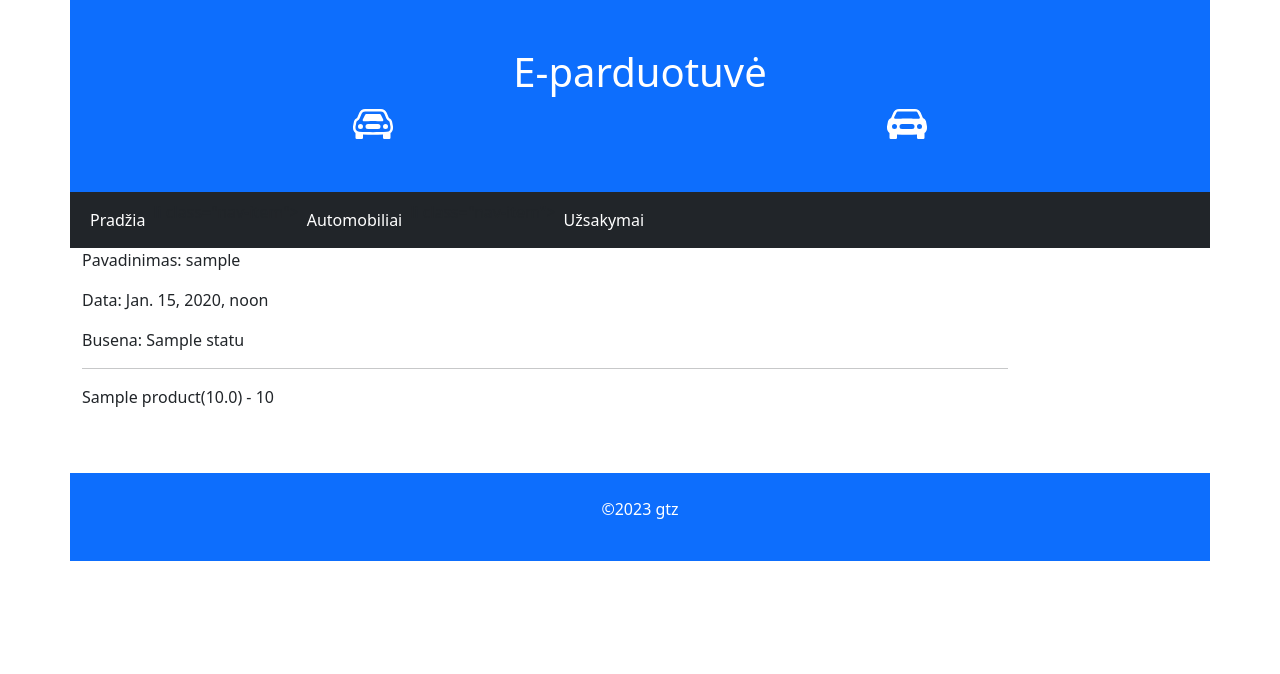
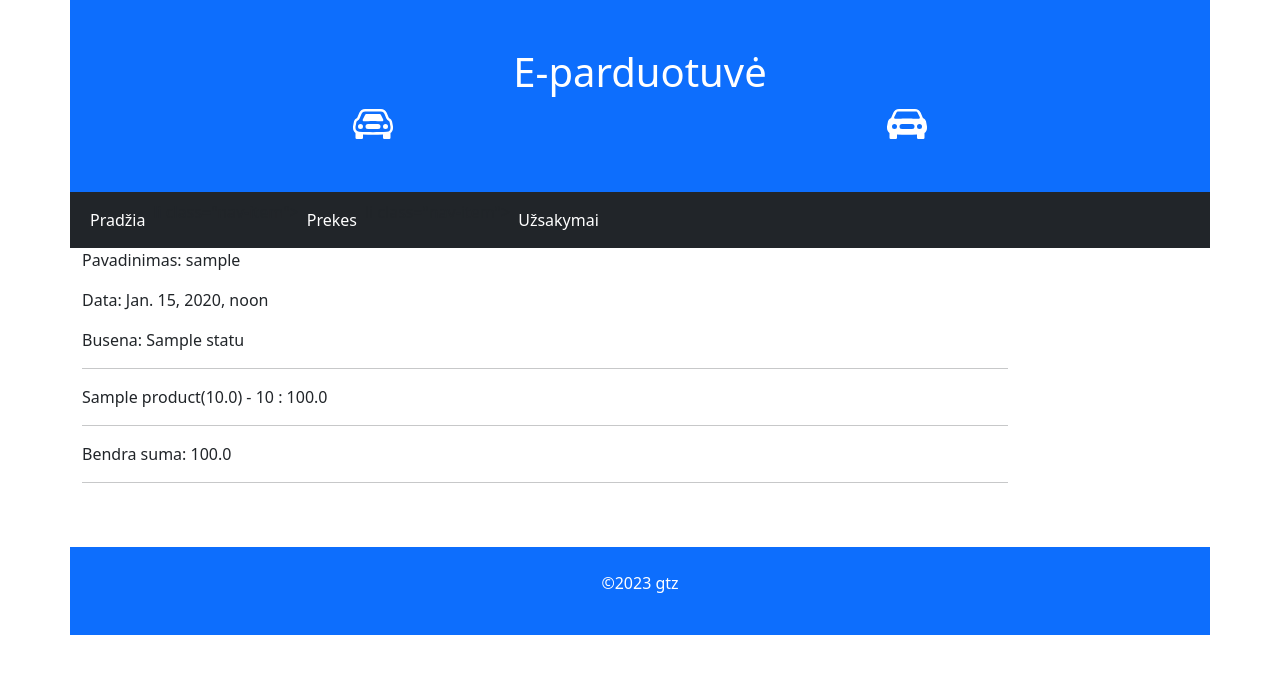
Before and after one commit to gyteniz/Django_eshop, a Django app: page /orders/1 in a window 1280 px wide. Shown: the top 674 px of the page. Run offline with Django 4.2, Linux system fonts and the light colour scheme; tables that the repository leaves empty hold one stand-in row (values such as "Sample post").

Commit message:
aprasyta order suma ir bendra suma

```diff
--- a/mysite/eshop/models.py
+++ b/mysite/eshop/models.py
@@ -20,6 +20,15 @@ class Order(models.Model):
     date = models.DateTimeField(verbose_name='Data', auto_now_add=True)
     status = models.ForeignKey(to='Status', verbose_name='Būsena', on_delete=models.SET_NULL, null=True)
 
+
+    def total(self):
+        total = 0
+        lines = self.lines.all()
+        for line in lines:
+            total+=line.suma()
+        return total
+
+
     def __str__(self):
         return f'{self.customer}, {self.date}, {self.status}'
 
@@ -27,3 +36,6 @@ class OrderLine(models.Model):
     order = models.ForeignKey(to='Order', on_delete=models.CASCADE, related_name='lines')
     product = models.ForeignKey(to='Product', verbose_name='Prekė', on_delete=models.SET_NULL, null=True)
     qty = models.IntegerField(verbose_name='Kiekis')
+
+    def suma(self):
+        return self.product.price * self.qty
--- a/mysite/eshop/templates/base.html
+++ b/mysite/eshop/templates/base.html
@@ -43,7 +43,7 @@
                 <a class="nav-link active" href="">Pradžia</a>
             </li>
             li class="nav-item">
-                <a class="nav-link active" href="">Automobiliai</a>
+                <a class="nav-link active" href="">Prekes</a>
             </li>
             li class="nav-item">
                 <a class="nav-link active" href="">Užsakymai</a>
--- a/mysite/eshop/templates/order.html
+++ b/mysite/eshop/templates/order.html
@@ -9,6 +9,9 @@
 <p>Busena: {{ order.status}} </p>
 <hr>
 {% for line in order.lines.all %}
-<p>{{line.product}}({{line.product.price}}) - {{line.qty}}</p>
+<p>{{line.product}}({{line.product.price}}) - {{line.qty}} : {{line.suma}}</p>
 {% endfor %}
+<hr>
+<p>Bendra suma: {{ order.total }} </p>
+<hr>
 {% endblock %}
```
